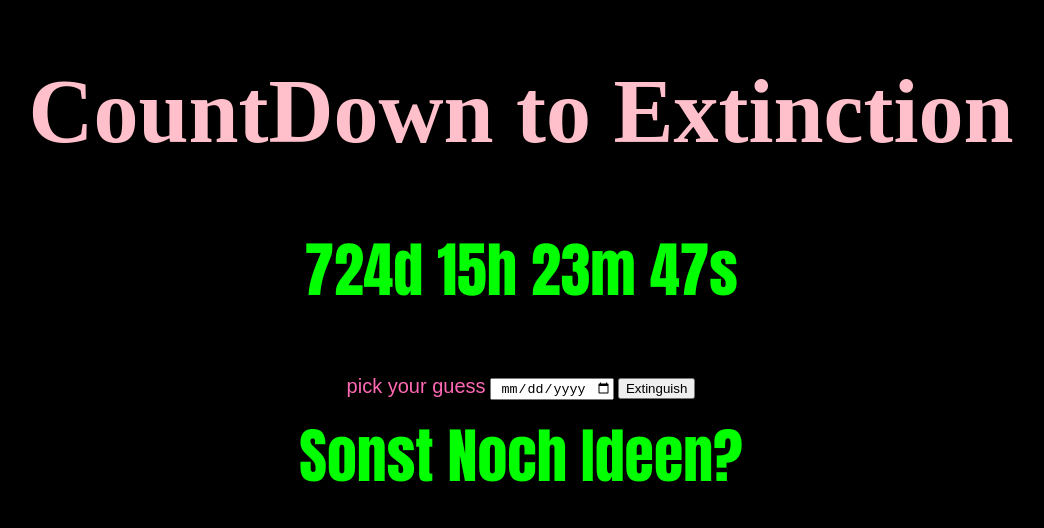
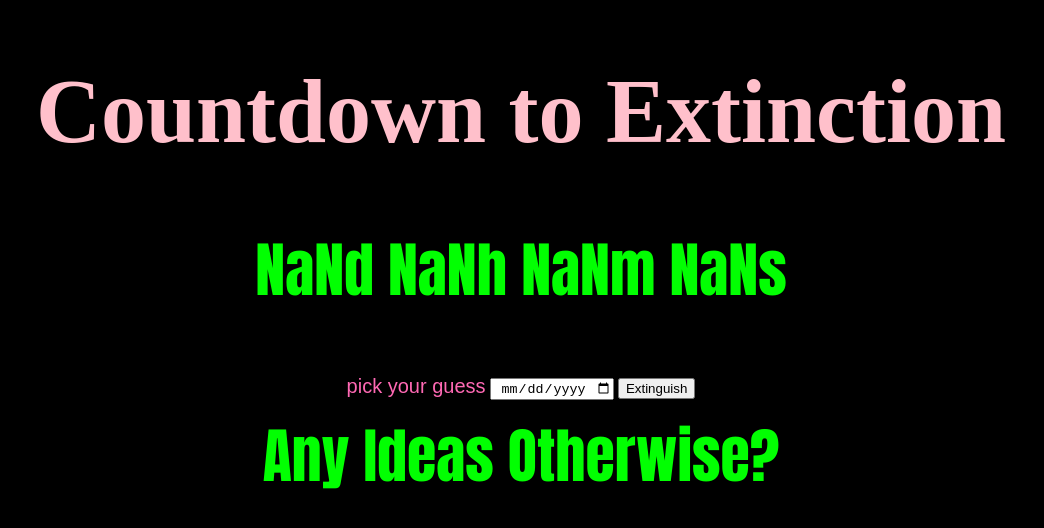
Before and after one commit to raykotab/Counter-countDown, a website: page src/index.html in a window 1280 px wide. Shown: the whole page, without its empty margins (119-1163 px from the left). Drawn offline with Linux system fonts and the light colour scheme.

Commit message:
blockiert

```diff
--- a/src/CountDownFunction.js
+++ b/src/CountDownFunction.js
@@ -1,19 +1,31 @@
+'use strict';
 
+//let countDownDate = document.getElementById("apocalypseDate").value;
 
+window.addEventListener("DOMContentLoaded", function(e) {
+    console.log("page loaded");
+    const userBetDate = locaStorage.getItem('date');
+    userBetDate.seAttribute("value", )
+});
 
-  var countDownDate = new Date("Nov 17, 2022 14:36:59").getTime();
-  var x = setInterval(function() {
-      var now = new Date().getTime();
-      var distance = countDownDate - now;
-      var days = Math.floor(distance / (1000 * 60 * 60 * 24));
-      var hours = Math.floor((distance % (1000 * 60 * 60 * 24)) / (1000 * 60 * 60));
-      var minutes = Math.floor((distance % (1000 * 60 * 60)) / (1000 * 60));
-      var seconds = Math.floor((distance % (1000 * 60)) / 1000);
+let endDate = document.getElementById("date").value;
+endDate.addEventListeneer
+console.log(typeof endDate);
+
+let countDownDate = new Date(endDate).getTime();
+
+  let x = setInterval(function() {
+      let now = new Date().getTime();
+      let distance = countDownDate - now;
+      let days = Math.floor(distance / (1000 * 60 * 60 * 24));
+      let hours = Math.floor((distance % (1000 * 60 * 60 * 24)) / (1000 * 60 * 60));
+      let minutes = Math.floor((distance % (1000 * 60 * 60)) / (1000 * 60));
+      let seconds = Math.floor((distance % (1000 * 60)) / 1000);
 
       document.getElementById("demo").innerHTML = days + "d" + " " + hours + "h" + " " + minutes + "m" + " " + seconds + "s";
 
       if (distance < 0) {
           clearInterval(x);
-          document.getElementById("demo").innerHTML = "EXTINGISHED";
+          document.getElementById("demo").innerHTML = "EXTINGUISHED";
       }
   },1000);
--- a/src/index.html
+++ b/src/index.html
@@ -6,15 +6,18 @@
         <title>Countdown to extinction</title>
     </head>
     <body>
-        <h1>CountDown to Extinction</h1>
+        <h1>Countdown to Extinction</h1>
+
         <p id="demo"></p>
-        <form action="setDate">
-            <label for="gessDate">pick your guess</label>
-            <input type="date" id=""
+
+        <form action="" method="POST">
+            <label for="endDate">pick your guess</label>
+            <input type="date" value="0" id="date" name="apocalypseDate" required>
+            <input type="submit" value="Extinguish">
         </form>
-        <button>Extinguish</button>
-        <p> Sonst Noch Ideen? </p>
 
-        <script src="CountDownFunction.js"></script>
+        <p> Any Ideas Otherwise? </p>
+
+        <script src="CountDownFunction.js" type="text/javascript"></script>
     </body>
 </html>
```
